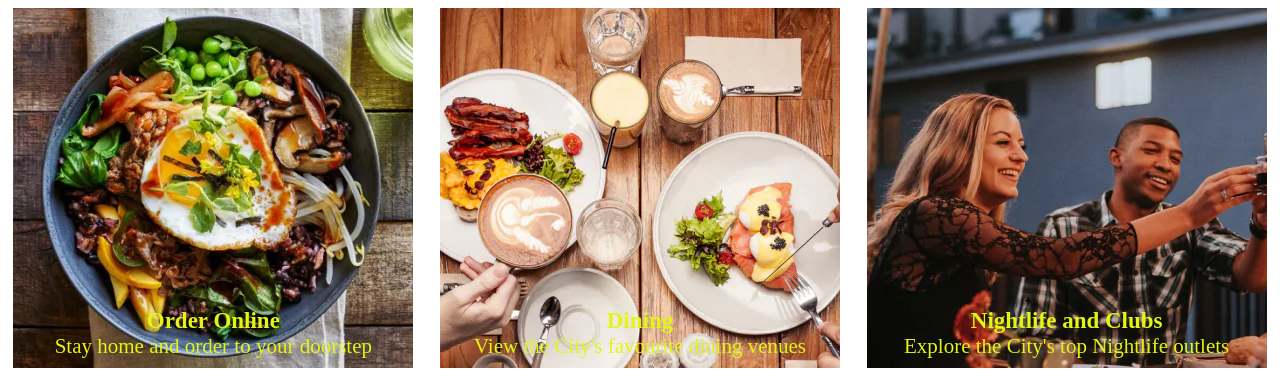
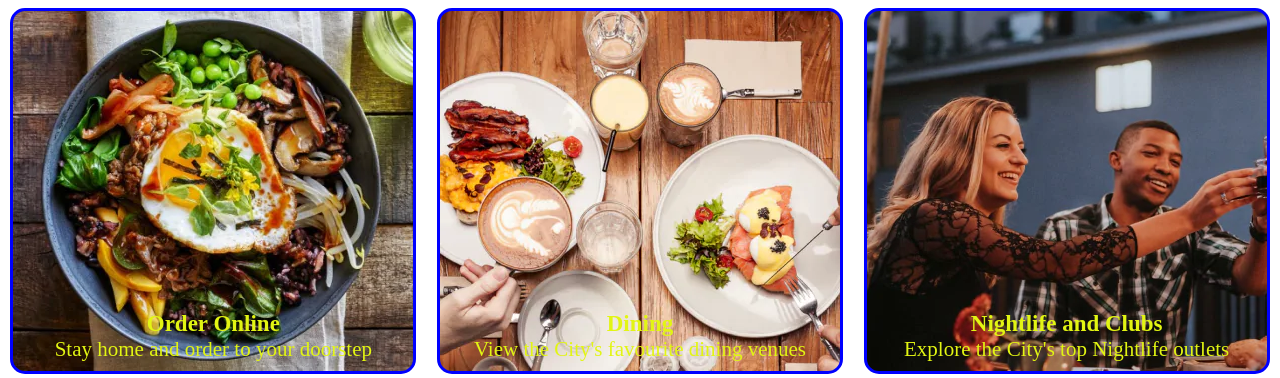
Before and after one commit to its-parth-19/Zomato-Clone, a plain HTML site: page index.html in a window 1280 px wide. Shown: the part 504-882 px from the top of the page. Drawn offline with Linux system fonts and the light colour scheme.

Commit message:
styled the border of order items

```diff
--- a/style.css
+++ b/style.css
@@ -113,9 +113,10 @@ header {
 }
 
 .orderitems {
-    /* border: 2px solid blue; */
+    border: 3px solid blue;
     height: 360px;
     width: 400px;
+    border-radius: 15px;
 }
 
 .order-menu {
```
